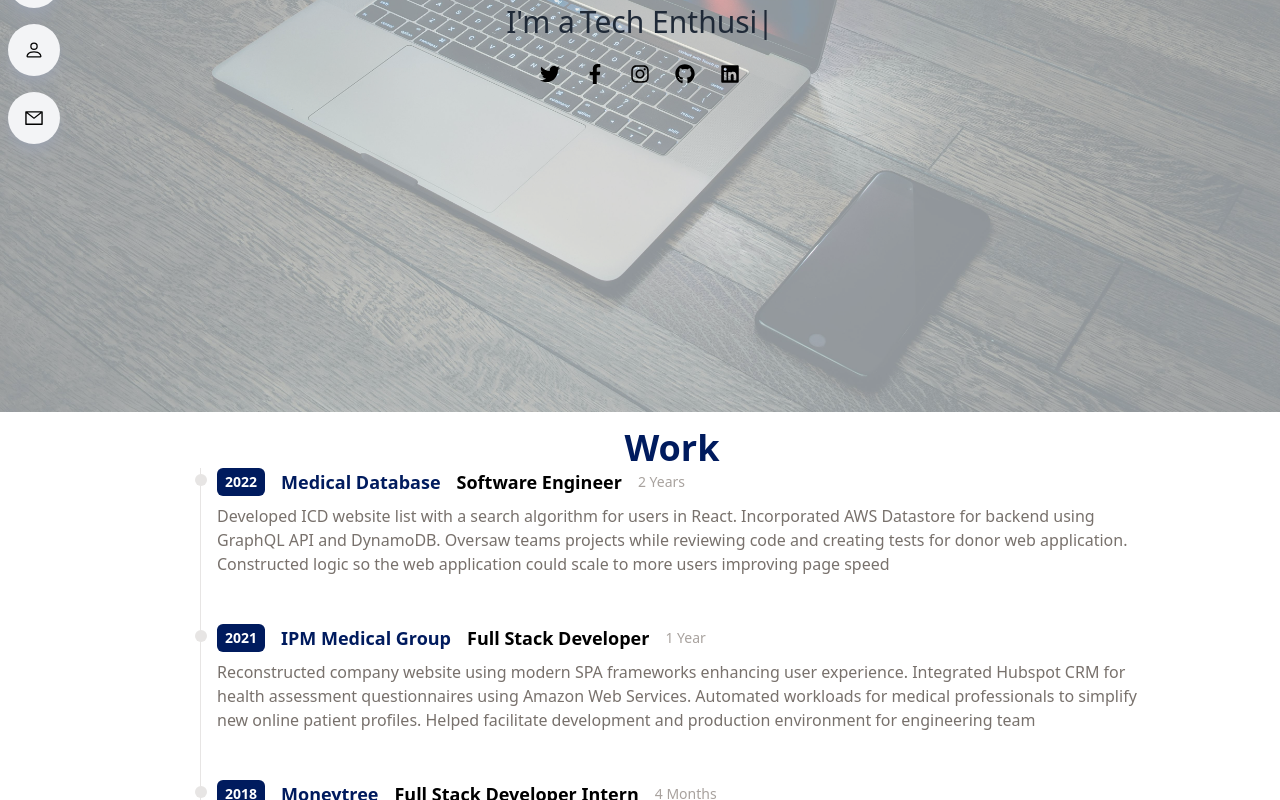
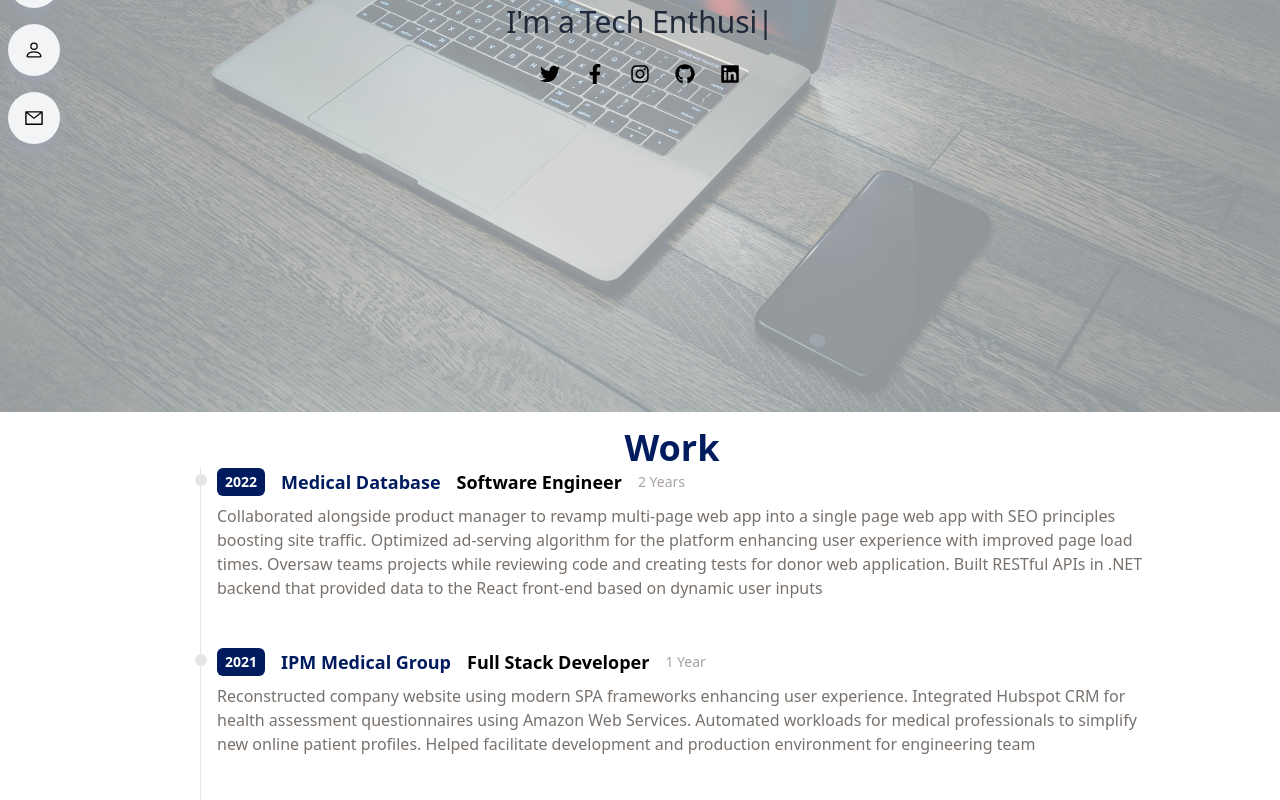
Before and after one commit to jevpham/website, a React (Vite) app: page / in a window 1280 px wide. Shown: the part 388-1188 px from the top of the page. Built offline with nearby package versions, Linux system fonts and the light colour scheme.

Commit message:
data fixes

```diff
--- a/src/components/Work.jsx
+++ b/src/components/Work.jsx
@@ -1,6 +1,5 @@
-import React, { useEffect, useRef } from "react";
+import React from "react";
 import WorkItem from "./WorkItem";
-import { motion, useInView, useAnimation } from "framer-motion";
 import Transitions from "./Transitions";
 
 const data = [
@@ -9,10 +8,11 @@ const data = [
     company: "Medical Database",
     title: "Software Engineer",
     duration: "2 Years",
-    details: `Developed ICD website list with a search algorithm for users in React.
-    Incorporated AWS Datastore for backend using GraphQL API and DynamoDB.
+    details: `Collaborated alongside product manager to revamp multi-page web
+    app into a single page web app with SEO principles boosting site traffic.
+    Optimized ad-serving algorithm for the platform enhancing user experience with improved page load times.
     Oversaw teams projects while reviewing code and creating tests for donor web application.
-    Constructed logic so the web application could scale to more users improving page speed`,
+    Built RESTful APIs in .NET backend that provided data to the React front-end based on dynamic user inputs`,
   },
   {
     year: 2021,
@@ -36,24 +36,15 @@ const data = [
   },
 ];
 
-const Work = () => {
-  return (
+const Work = () => (
   <Transitions>
     <div id="work" className="max-w-[1040px] m-auto md:pl-20 p-4 py-4">
       <h1 className="text-4xl font-bold text-center text-[#001b5e]">Work</h1>
       {data.map((item, idx) => (
-          <WorkItem
-            key={idx}
-            year={item.year}
-            company={item.company}
-            title={item.title}
-            duration={item.duration}
-            details={item.details}
-          />
+        <WorkItem key={idx} {...item} />
       ))}
     </div>
   </Transitions>
 );
-};
 
 export default Work;
```
Lines whose indentation alone changed are shown as unchanged.
